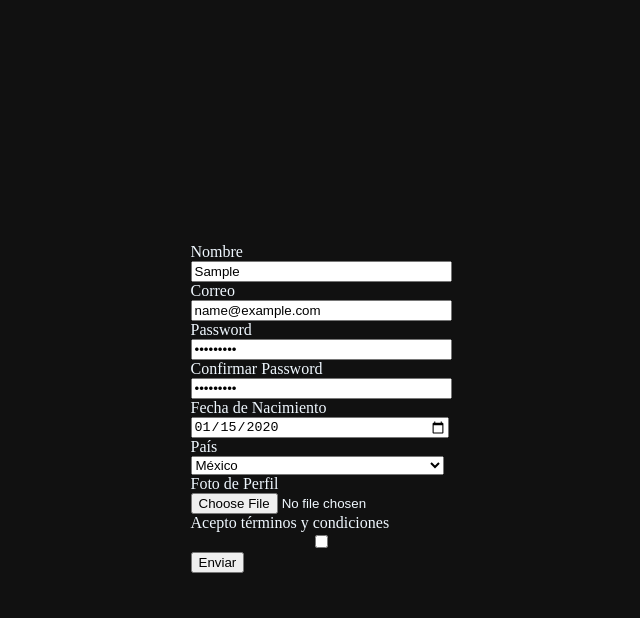
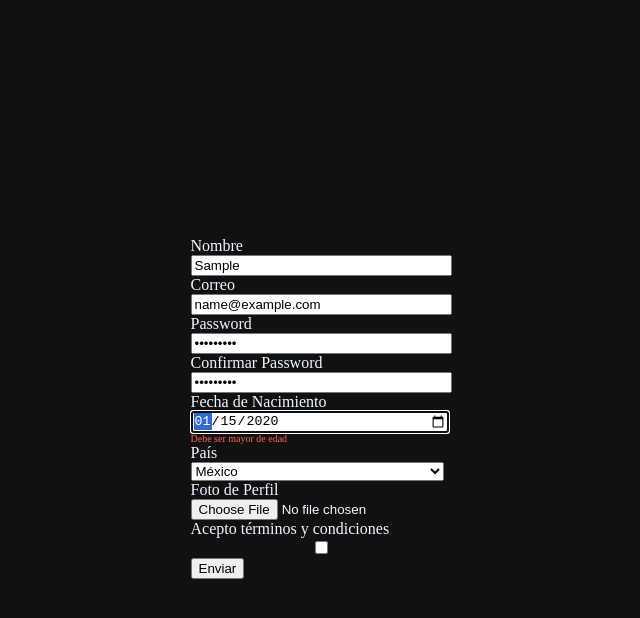
Before and after one commit to cegav/react-hook-form, a React (Vite) app: page / in a window 1280 px wide. Both pictures are taken after typing "Sample", "name@example.com", "Sample123", "Sample123", "2020-01-15" into the empty fields and a click on the button "Enviar". Shown: the top 618 px of the page, without its empty margins (323-963 px from the left). Built offline with nearby package versions, Linux system fonts and the light colour scheme.

Commit message:
Validation date and password

```diff
--- a/src/App.jsx
+++ b/src/App.jsx
@@ -11,7 +11,7 @@ function App() {
   console.log(errors);
 
   const onSubmit = handleSubmit( (data) => {
-    console.log(data);
+    // console.log(data);
   });
 
   return (
@@ -62,10 +62,16 @@ function App() {
       <label htmlFor="password">Password</label>
       <input
         type="password"
-        { ...register('paswword', {
-          required: true,
+        { ...register('password', {
+          required: {
+            value: true,
+            message: "Password es requerido"
+          }
         })}
       />
+      {
+        errors.password && <span>{ errors.password.message }</span>
+      }
 
       {/*Confirmar Password*/}
       <label htmlFor="confirmarPassword">Confirmar Password</label>
@@ -81,9 +87,25 @@ function App() {
       <input
         type="date"
         { ...register('fechaNacimiento', {
-          required: true,
+          required: {
+            value: true,
+            message: "Fecha de Nacimiento es requerido",
+          },
+          validate: (value) => {
+            const fechaNacimiento = new Date(value);
+            const fechaActual = new Date();
+            const edad = fechaActual.getFullYear() - fechaNacimiento.getFullYear();
+
+            console.log(edad);
+
+            return edad >= 18 || "Debe ser mayor de edad";
+          }
         })}
       />
+      {
+        errors.fechaNacimiento && <span>{ errors.fechaNacimiento.message }</span>
+      }
+
 
       {/*país*/}
       <label htmlFor="pais">País</label>
```
